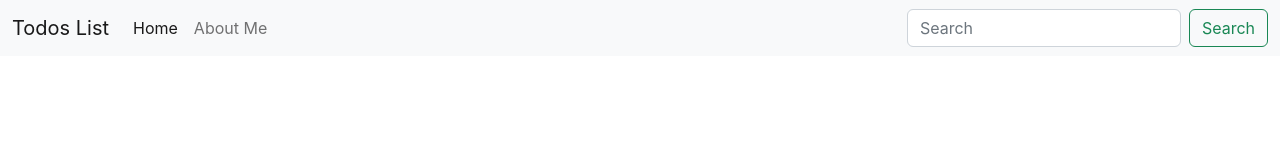
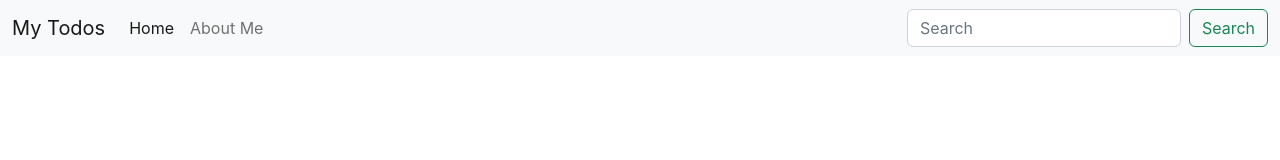
Before and after one commit to AgniveshChaubey/Todo-App, a React (Create React App) app: page / in a window 1280 px wide. Shown: the top 160 px of the page. Built offline with nearby package versions, Linux system fonts and the light colour scheme.

Commit message:
Components structure created

```diff
--- a/src/App.js
+++ b/src/App.js
@@ -5,7 +5,7 @@
 function App() {
  return(
   <>
-  <NavBar />
+  <NavBar title="My Todos"/>
   </>
  );
 }
--- a/src/components/NavBar.js
+++ b/src/components/NavBar.js
@@ -1,8 +1,8 @@
-export function NavBar() {
+export function NavBar(props) {
   return (
     <nav className="navbar navbar-expand-lg bg-light">
       <div className="container-fluid">
-        <a className="navbar-brand" href="#">Todos List</a>
+        <a className="navbar-brand" href="#">{props.title}</a>
         <button className="navbar-toggler" type="button" data-bs-toggle="collapse" data-bs-target="#navbarSupportedContent" aria-controls="navbarSupportedContent" aria-expanded="false" aria-label="Toggle navigation">
           <span className="navbar-toggler-icon"></span>
         </button>
@@ -15,10 +15,12 @@
               <a className="nav-link" href="#">About Me</a>
             </li>
           </ul>
-          <form className="d-flex" role="search">
-            <input className="form-control me-2" type="search" placeholder="Search" aria-label="Search" />
-            <button className="btn btn-outline-success" type="submit">Search</button>
-          </form>
+          {
+            <form className="d-flex" role="search">
+              <input className="form-control me-2" type="search" placeholder="Search" aria-label="Search" />
+              <button className="btn btn-outline-success" type="submit">Search</button>
+            </form>
+          }
         </div>
       </div>
     </nav>
```
Also changed, not shown: src/components/TodoItem.js (added, +7 -0 lines), src/components/Footer.js (added), src/components/Todos.js (added).
